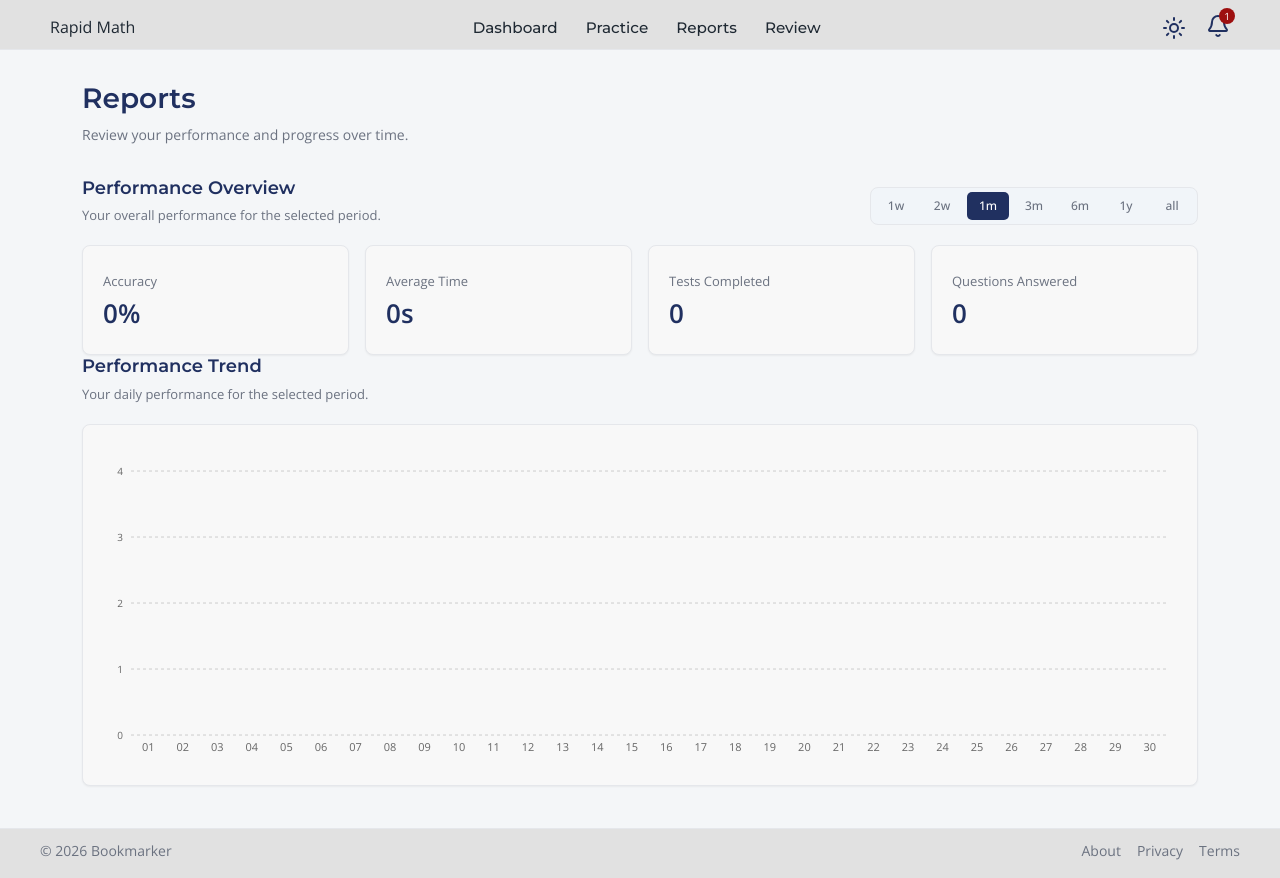
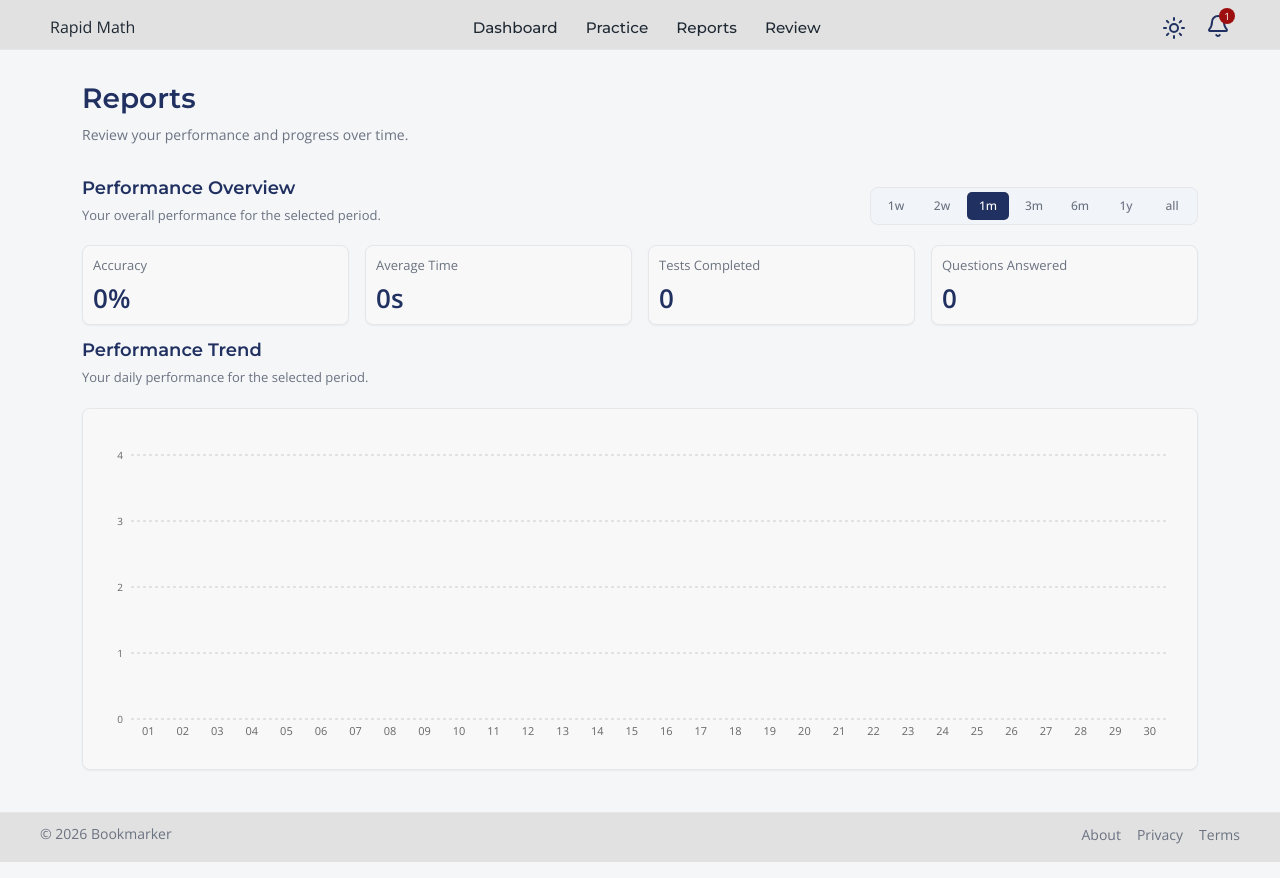
Before and after one commit to shankris/rapidMath, a Next.js app: page /reports in a window 1280 px wide. Built offline with nearby package versions, Linux system fonts and the light colour scheme.

Commit message:
Start on Wednesday

```diff
--- a/src/app/reports/page.module.css
+++ b/src/app/reports/page.module.css
@@ -129,13 +129,13 @@
 -------------------------------------------------- */
 
 .statCard {
-  min-height: 110px;
-  padding: 20px;
+  min-height: 70px;
+  padding: 10px;
   background: var(--surfaceColor);
   border: 1px solid var(--borderColor);
   border-radius: 8px;
   box-shadow: var(--shadow-sm);
-
+  margin: 0 0 14px 0;
   display: flex;
   flex-direction: column;
   justify-content: center;
```
